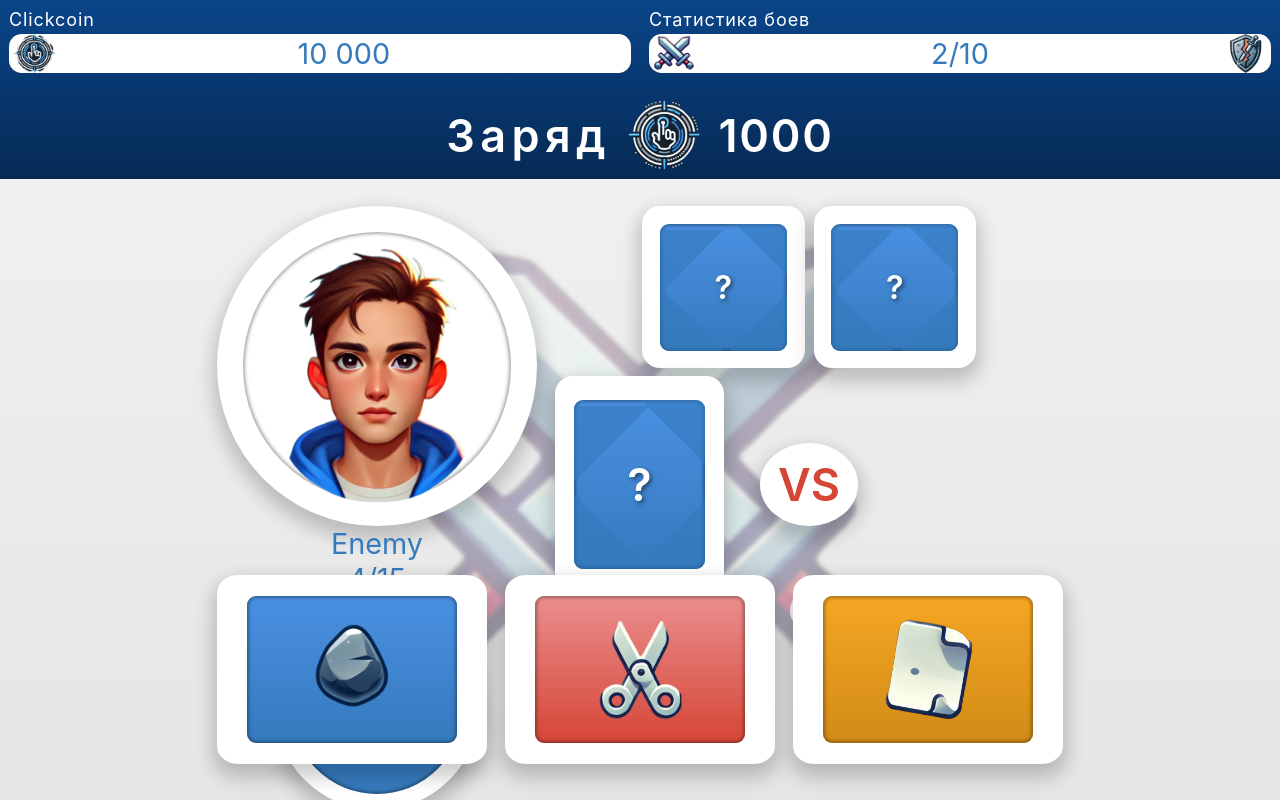
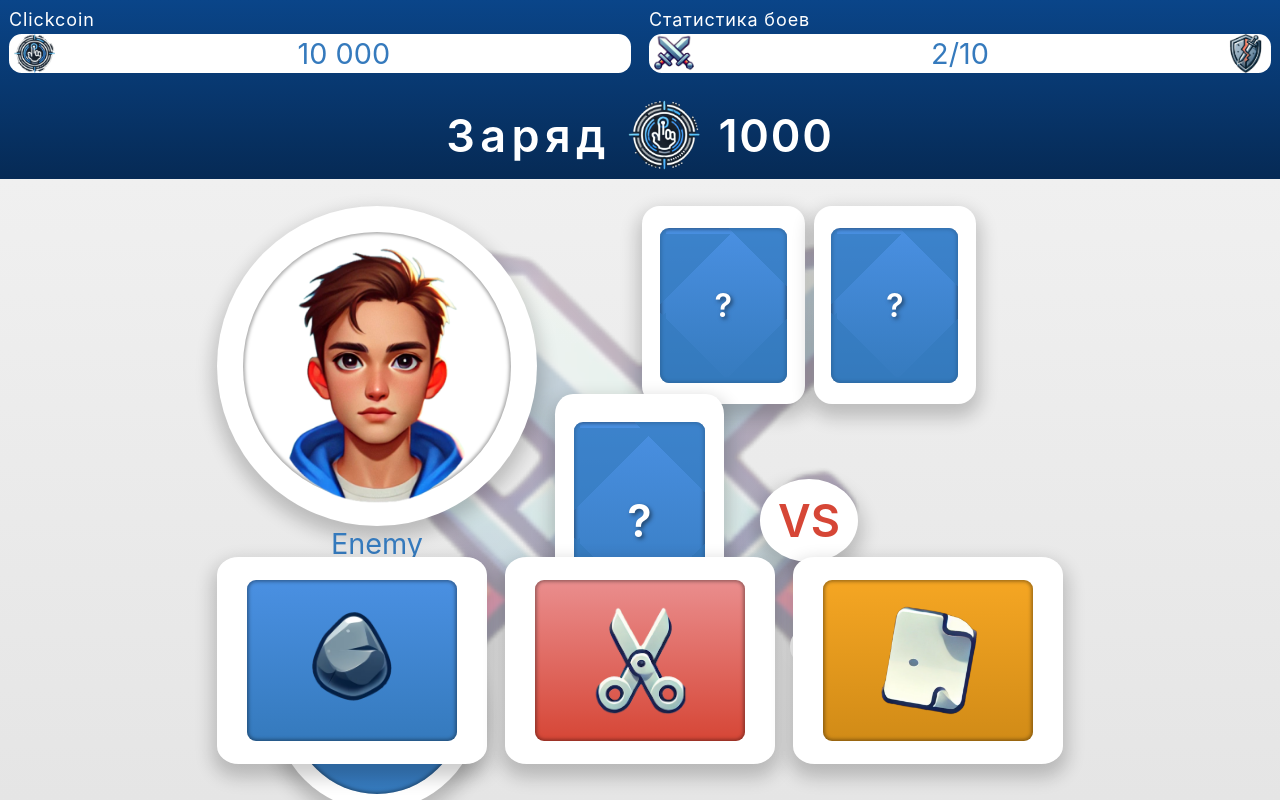
Before and after one commit to AlexandrGrankin/game-ui, a React (Create React App) app: page /battle in a window 1280 px wide. Built offline with nearby package versions, Linux system fonts and the light colour scheme; a web font is replaced by a local one.

Commit message:
fix size extra 5

```diff
--- a/src/components/InteractiveBorder/InteractiveBorderCard/InteractiveBorderCard.css
+++ b/src/components/InteractiveBorder/InteractiveBorderCard/InteractiveBorderCard.css
@@ -226,7 +226,7 @@
 
 /* ========== КАРТЫ ИГРОКОВ (внизу) ========== */
 .battle-control .interactive-border-card-outer {
-    max-height: calc(10.5rem * var(--scale-factor, 1));
+    max-height: calc(11.5rem * var(--scale-factor, 1));
     aspect-ratio: 3/4.8;
 }
 
@@ -242,7 +242,7 @@
 
 /* ========== КАРТЫ ПРОТИВНИКА (сверху) ========== */
 .battle-enemy-card .interactive-border-card-outer {
-    max-height: calc(9rem * var(--scale-factor, 1));
+    max-height: calc(11rem * var(--scale-factor, 1));
     aspect-ratio: 3/4.4;
 }
 
@@ -258,8 +258,8 @@
 
 /* ========== ЦЕНТРАЛЬНЫЕ КАРТЫ (на столе) ========== */
 .battle-center .interactive-border-card-outer {
-    max-height: calc(12rem * var(--scale-factor, 1));
-    aspect-ratio: 3/4.4;
+    max-height: calc(14rem * var(--scale-factor, 1));
+    aspect-ratio: 3/5;
 }
 
 .battle-center .card-icon {
@@ -273,7 +273,7 @@
 }
 
 /* СПЕЦИАЛЬНЫЙ медиа-запрос для iPhone 8 и подобных (около 667px) */
-@media screen and (max-height: 700px) and (min-height: 635px) {
+@media screen and (max-height: 700px) and (min-height: 600px) {
     /* ========== КАРТЫ ИГРОКОВ ========== */
     .battle-control .interactive-border-card-outer {
         max-height: calc(11rem * var(--scale-factor, 1));
```
